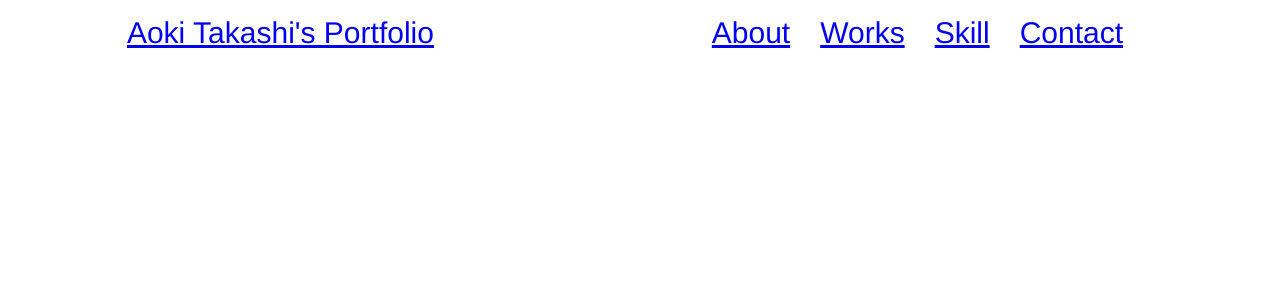
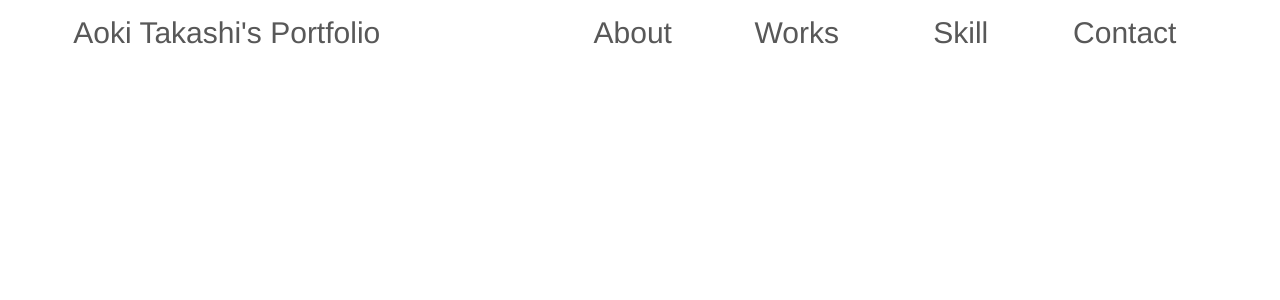
Before and after one commit to TakashiAoki5816/Portfolio, a Vue app in the folder vue-project/: page / in a window 1280 px wide. Shown: the top 300 px of the page. Built offline with nearby package versions, Linux system fonts and the light colour scheme.

Commit message:
added li config

```diff
--- a/vue-project/src/components/Header.vue
+++ b/vue-project/src/components/Header.vue
@@ -42,6 +42,14 @@ ul {
   list-style: none;
 }
 li {
-  margin-right: 30px;
+  width: 140px;
+  padding: 12px;
+}
+li:hover {
+  background-color: rgb(211, 211, 211);
+}
+a {
+  text-decoration: none;
+  color: #585858;
 }
 </style>
```
